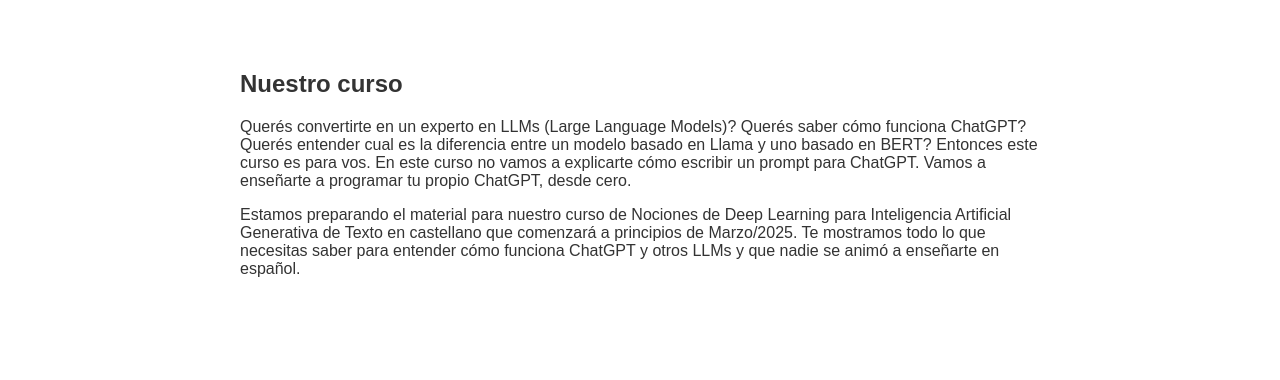
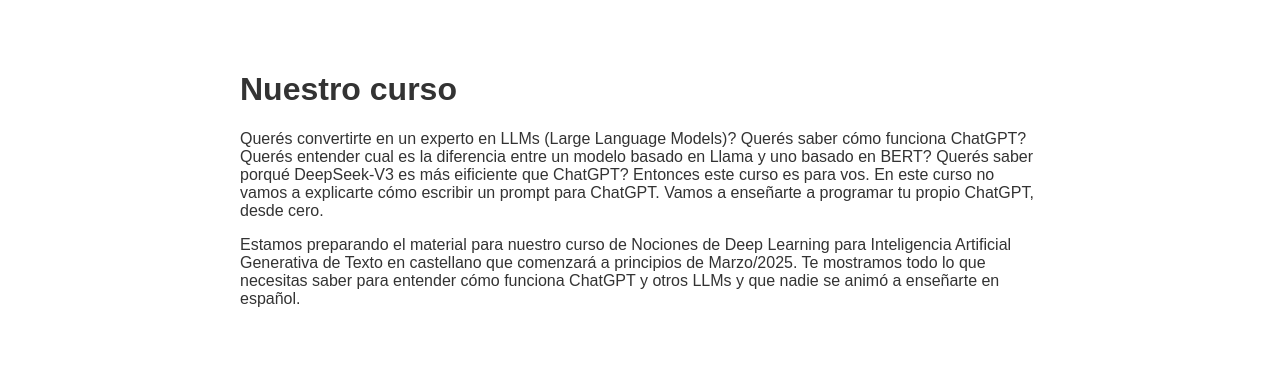
Before and after one commit to Purrfect-AI/purrfectai.online, a plain HTML site: page index.html in a window 1280 px wide. Shown: the part 420-800 px from the top of the page. Drawn offline with Linux system fonts and the light colour scheme.

Commit message:
Update index.html

```diff
--- a/index.html
+++ b/index.html
@@ -33,9 +33,9 @@
         </div>
     </div>
     <div class="curse-description">
-        <h2>Nuestro curso</h2>
+        <h1>Nuestro curso</h1>
         <p>
-            Querés convertirte en un experto en LLMs (Large Language Models)? Querés saber cómo funciona ChatGPT? Querés entender cual es la diferencia entre un modelo basado en Llama y uno basado en BERT? Entonces este curso es para vos. En este curso no vamos a explicarte cómo escribir un prompt para ChatGPT. Vamos a enseñarte a programar tu propio ChatGPT, desde cero.
+            Querés convertirte en un experto en LLMs (Large Language Models)? Querés saber cómo funciona ChatGPT? Querés entender cual es la diferencia entre un modelo basado en Llama y uno basado en BERT? Querés saber porqué DeepSeek-V3 es más eificiente que ChatGPT? Entonces este curso es para vos. En este curso no vamos a explicarte cómo escribir un prompt para ChatGPT. Vamos a enseñarte a programar tu propio ChatGPT, desde cero.
         </p>
         <p>
             Estamos preparando el material para nuestro curso de Nociones de Deep Learning para Inteligencia Artificial Generativa de Texto en castellano que comenzará a principios de Marzo/2025. Te mostramos todo lo que necesitas saber para entender cómo funciona ChatGPT y otros LLMs y que nadie se animó a enseñarte en español.
```
